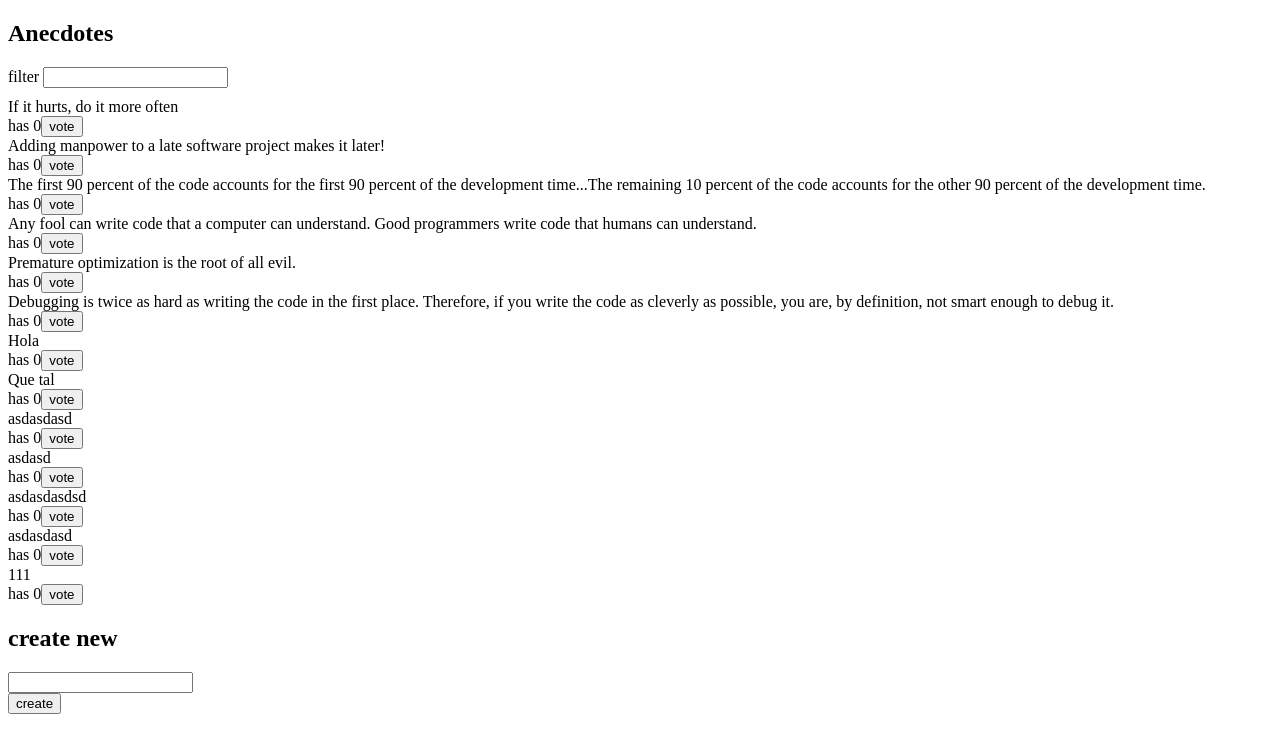
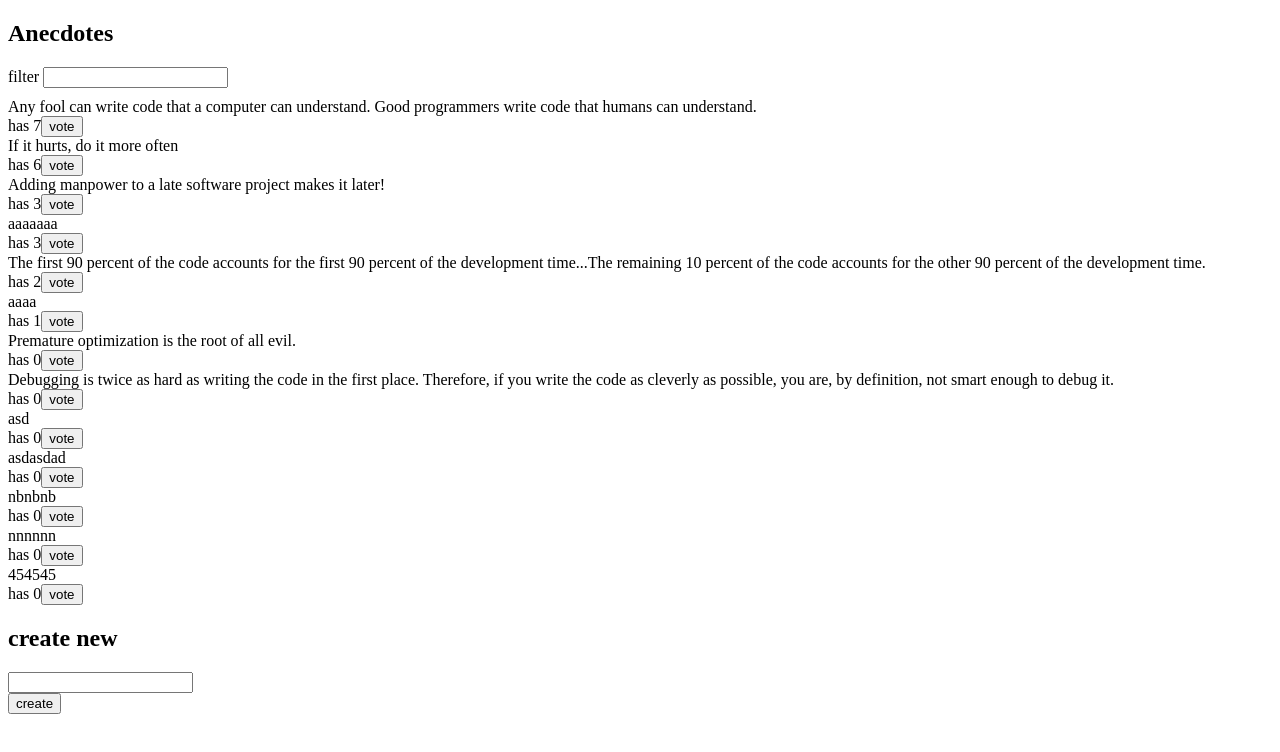
Before and after one commit to mpampols/fullstackopen.part6, a React (Create React App) app in the folder redux-anecdotes/: page / in a window 1280 px wide. Shown: the top 752 px of the page. Built offline with nearby package versions, Linux system fonts and the light colour scheme; data requests are answered from the project's data file.

Commit message:
Add 6.15, 6.16, 6.17 and 6.18

```diff
--- a/redux-anecdotes/db.json
+++ b/redux-anecdotes/db.json
@@ -3,22 +3,22 @@
     {
       "content": "If it hurts, do it more often",
       "id": "47145",
-      "votes": 0
+      "votes": 6
     },
     {
       "content": "Adding manpower to a late software project makes it later!",
       "id": "21149",
-      "votes": 0
+      "votes": 3
     },
     {
       "content": "The first 90 percent of the code accounts for the first 90 percent of the development time...The remaining 10 percent of the code accounts for the other 90 percent of the development time.",
       "id": "69581",
-      "votes": 0
+      "votes": 2
     },
     {
       "content": "Any fool can write code that a computer can understand. Good programmers write code that humans can understand.",
       "id": "36975",
-      "votes": 0
+      "votes": 7
     },
     {
       "content": "Premature optimization is the root of all evil.",
@@ -31,39 +31,39 @@
       "votes": 0
     },
     {
-      "content": "Hola",
-      "id": "jb_5Rpi",
+      "content": "aaaaaaa",
+      "id": "zFObeCA",
+      "votes": 3
+    },
+    {
+      "content": "asd",
+      "id": "FtlA_HI",
       "votes": 0
     },
     {
-      "content": "Que tal",
-      "id": "0vcKWzL",
+      "content": "asdasdad",
+      "id": "QLHJ2ge",
       "votes": 0
     },
     {
-      "content": "asdasdasd",
-      "id": "TR72lcb",
+      "content": "nbnbnb",
+      "id": "UN9D33Z",
       "votes": 0
     },
     {
-      "content": "asdasd",
-      "id": "Ej2GCYN",
+      "content": "nnnnnn",
+      "id": "SgsF5TK",
       "votes": 0
     },
     {
-      "content": "asdasdasdsd",
-      "id": "vT71Pc5",
+      "content": "454545",
+      "id": "5Wr_DWJ",
       "votes": 0
     },
     {
-      "content": "asdasdasd",
-      "id": "-P1LCoD",
-      "votes": 0
-    },
-    {
-      "content": "111",
-      "id": "3uox_vs",
-      "votes": 0
+      "content": "aaaa",
+      "id": "r6hRpMo",
+      "votes": 1
     }
   ]
 }
--- a/redux-anecdotes/package.json
+++ b/redux-anecdotes/package.json
@@ -12,6 +12,7 @@
     "react-redux": "^7.2.2",
     "react-scripts": "4.0.2",
     "redux": "^4.0.5",
+    "redux-thunk": "^2.3.0",
     "web-vitals": "^1.1.0"
   },
   "scripts": {
--- a/redux-anecdotes/src/App.js
+++ b/redux-anecdotes/src/App.js
@@ -1,10 +1,21 @@
-import React from 'react'
+import React, { useEffect } from 'react'
+
+import { useDispatch } from 'react-redux'
+
 import AnecdoteForm from './components/AnecdoteForm'
 import AnecdoteList from './components/AnecdoteList'
 import AnecdoteFilter from './components/AnecdoteFilter'
 import Notification from './components/Notification'
 
+import { initializeAnecdotes } from './reducers/anecdoteReducer'
+
 const App = () => {
+  const dispatch = useDispatch()
+
+  useEffect(() => {
+    dispatch(initializeAnecdotes())
+  }, [dispatch])
+
   return (
     <div>
       <h2>Anecdotes</h2>
--- a/redux-anecdotes/src/components/AnecdoteForm.js
+++ b/redux-anecdotes/src/components/AnecdoteForm.js
@@ -2,12 +2,11 @@
 import React from 'react'
 import { useDispatch } from 'react-redux'
 import { createAnecdote } from '../reducers/anecdoteReducer'
-import anecdoteService from '../services/anecdotes'
 
 const AnecdoteForm = () => {
   const dispatch = useDispatch()
 
-  const addAnecdote = async (event) => {
+  const addAnecdote = (event) => {
     event.preventDefault()
     const anecdoteObject = {
       content: event.target.anecdote.value,
@@ -15,12 +14,7 @@ const AnecdoteForm = () => {
       votes: 0
     }
     event.target.anecdote.value = ''
-
-    // Create note in server
-    const newAnecdote = await anecdoteService.create(anecdoteObject)
-
-    // Dispatch event in reducer
-    dispatch(createAnecdote(newAnecdote.content))
+    dispatch(createAnecdote(anecdoteObject))
   }
 
   return (
--- a/redux-anecdotes/src/components/AnecdoteList.js
+++ b/redux-anecdotes/src/components/AnecdoteList.js
@@ -6,23 +6,16 @@ import { voteAnecdote } from '../reducers/anecdoteReducer'
 
 const AnecdoteList = () => {
   const dispatch = useDispatch()
+
   const anecdotes = useSelector(state => state.anecdotes)
   const filter = useSelector(state => state.filter)
 
   const vote = (id) => {
     const votedAnecdote = anecdotes.find(anecdote => anecdote.id === id)
-    dispatch(voteAnecdote(id))
-    dispatch(
-      showNotification("OK", `You voted '${votedAnecdote.content}'`)
-    )
-    setTimeout(() => {
-      dispatch(
-        hideNotification()
-      )
-    }, 1000);
+    dispatch(voteAnecdote(votedAnecdote))
+    dispatch(showNotification(`You voted '${votedAnecdote.content}'`, 5))
   }
 
-  // Apply filter and order
   const filteredAnecdotes = anecdotes.filter((e) => (e.content.indexOf(filter) !== -1))
   const orderedAnecdotes = filteredAnecdotes.sort((a, b) => (b.votes - a.votes))
 
--- a/redux-anecdotes/src/reducers/anecdoteReducer.js
+++ b/redux-anecdotes/src/reducers/anecdoteReducer.js
@@ -1,28 +1,26 @@
 import anecdoteService from '../services/anecdotes'
 
-const getId = () => (100000 * Math.random()).toFixed(0)
+export const initializeAnecdotes = () => {
+  return async dispatch => {
+    const anecdotes = await anecdoteService.getAll()
+    dispatch({
+      type: 'INIT_ANECDOTES',
+      data: anecdotes,
+    })
+  }
+}
 
 const anecdoteReducer = (state = [], action) => {
   switch (action.type) {
+    case 'INIT_ANECDOTES':
+      return action.data
     case 'VOTE':
-      const newAnecdotes = []
-      const selectedState = state.find(anecdote => anecdote.id === action.data)
-      state.forEach(anecdote => {
-        if (anecdote.id === selectedState.id) {
-          newAnecdotes.push({
-            ...anecdote,
-            votes: anecdote.votes + 1
-          })
-          anecdote.votes += 1
-        } else {
-          newAnecdotes.push(anecdote)
-        }
-      });
-      return newAnecdotes
+      const actualAnecdotes = state.filter(anecdote => anecdote.id !== action.data.id)
+      return actualAnecdotes.concat(action.data)
     case 'CREATE':
       return state.concat({
-        content: action.data,
-        id: action.id,
+        content: action.data.content,
+        id: action.data.id,
         votes: 0
       })
     default:
@@ -31,18 +29,25 @@ const anecdoteReducer = (state = [], action) => {
   return state
 }
 
-export const voteAnecdote = (id) => {
-  return {
-    type: 'VOTE',
-    data: id
+export const voteAnecdote = (anecdote) => {
+  return async dispatch => {
+    const updatedAnecdote = await anecdoteService.update({
+      ...anecdote, votes: anecdote.votes + 1
+    })
+    dispatch({
+      type: 'VOTE',
+      data: updatedAnecdote
+    })
   }
 }
 
 export const createAnecdote = (content) => {
-  return {
-    type: 'CREATE',
-    data: content,
-    id: getId()
+  return async dispatch => {
+    const newAnecdote = await anecdoteService.create(content)
+    dispatch({
+      type: 'CREATE',
+      data: newAnecdote
+    })
   }
 }
 
--- a/redux-anecdotes/src/reducers/notificationReducer.js
+++ b/redux-anecdotes/src/reducers/notificationReducer.js
@@ -1,7 +1,7 @@
 const notificationReducer = (state = null, action) => {
   switch (action.type) {
     case "SHOW_NOTIFICATION":
-      return action.contents
+      return action.message
     case "HIDE_NOTIFICATION":
       return null
     default:
@@ -10,11 +10,16 @@ const notificationReducer = (state = null, action) => {
   return state
 }
 
-export const showNotification = (type, contents) => {
-  return {
+export const showNotification = (message, duration) => async (dispatch) => {
+  dispatch({
     type: "SHOW_NOTIFICATION",
-    contents: contents
-  }
+    message
+  })
+  setTimeout(() => {
+    dispatch({
+      type: "HIDE_NOTIFICATION"
+    })
+  }, duration * 1000);
 }
 
 export const hideNotification = (content) => {
--- a/redux-anecdotes/src/services/anecdotes.js
+++ b/redux-anecdotes/src/services/anecdotes.js
@@ -12,4 +12,9 @@ const create = async newObject => {
   return response.data
 }
 
-export default { getAll, create }
+const update = (newObject) => {
+  const request = axios.put(`${ baseUrl }/${newObject.id}`, newObject)
+  return request.then(response => response.data)
+}
+
+export default { getAll, create, update }
--- a/redux-anecdotes/src/utils/store.js
+++ b/redux-anecdotes/src/utils/store.js
@@ -1,11 +1,10 @@
-import { createStore, combineReducers } from 'redux'
+import { createStore, combineReducers, applyMiddleware } from 'redux'
 import { composeWithDevTools } from 'redux-devtools-extension'
+import thunk from 'redux-thunk'
 
 import anecdoteReducer, { createAnecdote } from '../reducers/anecdoteReducer'
 import filterReducer from '../reducers/filterReduce'
 import notificationReducer from '../reducers/notificationReducer'
-
-import anecdoteService from '../services/anecdotes'
 
 const combineReducer = combineReducers({
   anecdotes: anecdoteReducer,
@@ -13,16 +12,6 @@ const combineReducer = combineReducers({
   filter: filterReducer
 })
 
-const store = createStore(combineReducer, composeWithDevTools())
-
-// Retrieve anecdotes from server and dispatch a create for each one
-anecdoteService.getAll().then(anecdotes => {
-  anecdotes.forEach(anecdote => {
-    store.dispatch(
-      createAnecdote(anecdote.content)
-    )
-  })
-}
-)
+const store = createStore(combineReducer, composeWithDevTools(applyMiddleware(thunk)))
 
 export default store
```
Also changed, not shown: 1 other file (tests, documents, lock files or other folders).
